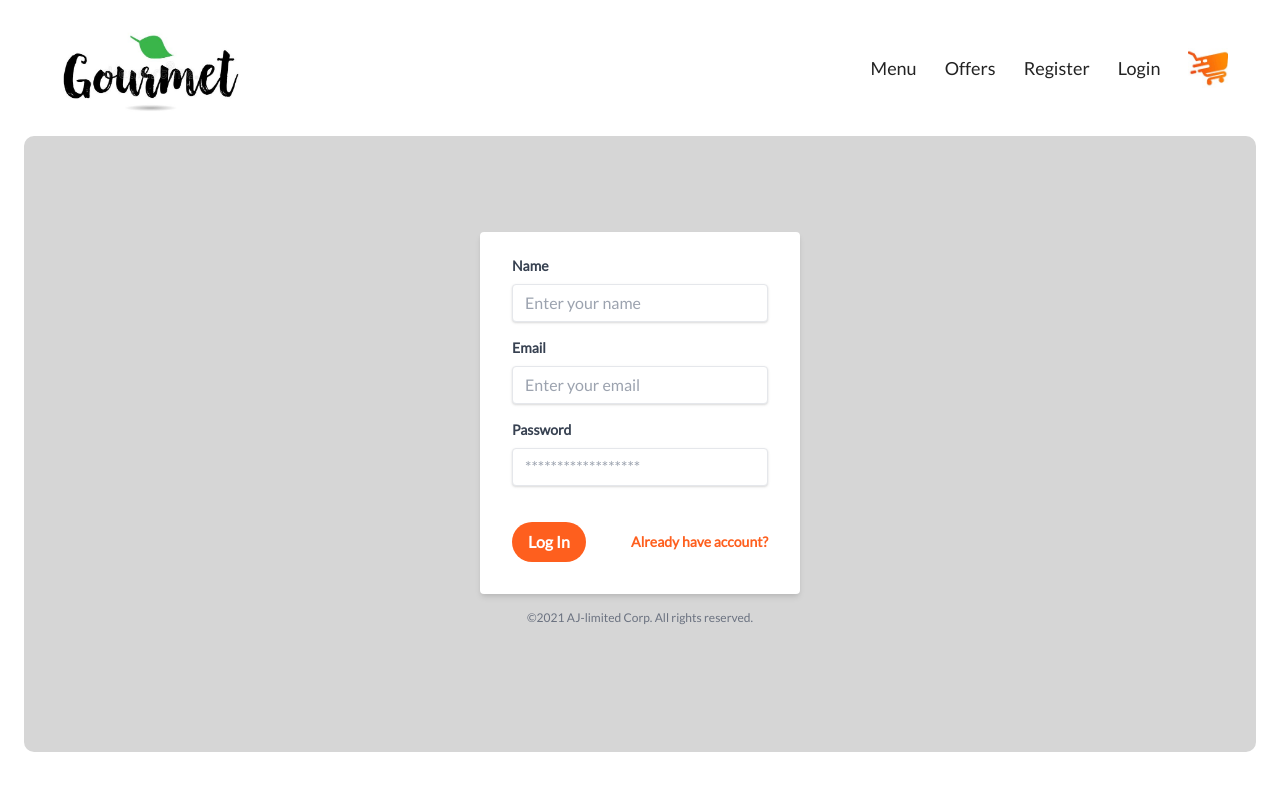
After one commit to skycode-akash/Gourmet, a Node server app: page /register in a window 1280 px wide. The commit adds this page. Run offline with Node 20, Linux system fonts and the light colour scheme; some libraries are stand-ins or nearby versions.

Commit message:
'add-cart-page-and-auth'

```diff
--- a/resources/scss/app.scss
+++ b/resources/scss/app.scss
@@ -78,3 +78,13 @@ section.cart{
         color: $primary;
     }
 }
+
+section.login{
+    min-height: 77vh;
+    a{
+        color: $primary;
+        &:hover{
+            color: $primary-hover;
+        }
+    }
+}
--- /dev/null
+++ b/resources/views/auth/register.ejs
@@ -0,0 +1,44 @@
+<section class="login hero flex justify-center pt-24">
+    <div class="w-full max-w-xs">
+        <form class="bg-white shadow-md rounded px-8 pt-6 pb-8 mb-4">
+            <div class="mb-4">
+                <label class="block text-gray-700 text-sm font-bold mb-2" for="username">
+                    Name
+                </label>
+                <input
+                    class="shadow appearance-none border rounded w-full py-2 px-3 text-gray-700 leading-tight focus:outline-none focus:shadow-outline"
+                    id="username" type="text" placeholder="Enter your name">
+            </div>
+            <div class="mb-4">
+                <label class="block text-gray-700 text-sm font-bold mb-2" for="username">
+                    Email
+                </label>
+                <input
+                    class="shadow appearance-none border rounded w-full py-2 px-3 text-gray-700 leading-tight focus:outline-none focus:shadow-outline"
+                    id="username" type="email" placeholder="Enter your email">
+            </div>
+            <div class="mb-6">
+                <label class="block text-gray-700 text-sm font-bold mb-2" for="password">
+                    Password
+                </label>
+                <input
+                    class="shadow appearance-none border  rounded w-full py-2 px-3 text-gray-700 mb-3 leading-tight focus:outline-none focus:shadow-outline"
+                    id="password" type="password" placeholder="******************">
+                <!-- <p class="text-red-500 text-xs italic">Please choose a password.</p> -->
+            </div>
+            <div class="flex items-center justify-between">
+                <button
+                    class="btn-primary rounded-full text-white font-bold py-2 px-4 rounded focus:outline-none focus:shadow-outline"
+                    type="button">
+                    Log In
+                </button>
+                <a class="inline-block align-baseline font-bold text-sm" href="/login">
+                    Already have account?
+                </a>
+            </div>
+        </form>
+        <p class="text-center text-gray-500 text-xs">
+            &copy;2021 AJ-limited Corp. All rights reserved.
+        </p>
+    </div>
+</section>
--- a/resources/views/customers/cart.ejs
+++ b/resources/views/customers/cart.ejs
@@ -1,7 +1,7 @@
 <section class="cart hero py-16">
 
     <div class="order container mx-auto w-1/2">
-        <div class="flex items-center border-b-2 border-gray-400 pb-4">
+        <div class="flex items-center border-b-2 border-gray-400 pb-4 px-5">
             <img class="h-14 rounded-2xl" src="/img/cart-fill-b.jpg" alt="inCart">
             <h1 class="font-bold ml-4 text-2xl">Order Summary</h1>
         </div>
--- a/resources/views/layout.ejs
+++ b/resources/views/layout.ejs
@@ -52,8 +52,8 @@
                 <ul class="flex items-center">
                     <li class="mr-7"><a href="#">Menu</a></li>
                     <li class="mr-7"><a href="#">Offers</a></li>
-                    <li class="mr-7"><a href="#">Register</a></li>
-                    <li class="mr-7"><a href="#">Login</a></li>
+                    <li class="mr-7"><a href="/register">Register</a></li>
+                    <li class="mr-7"><a href="/login">Login</a></li>
                     <li class="mr-7"><a href="#"><img class="cart-nav" src="/img/Cart2.jpg" alt="cart"></a></li>
                 </ul>
             </div>
--- a/server.js
+++ b/server.js
@@ -21,6 +21,14 @@ app.get('/cart', (req, res) => {
     res.render('customers/cart')
 })
 
+app.get('/login', (req, res) => {
+    res.render('auth/login')
+})
+
+app.get('/register', (req, res) => {
+    res.render('auth/register')
+})
+
 app.listen(PORT, () => {
     console.log(`Listing on port ${PORT}`)
 })
```
Also changed, not shown: resources/views/auth/login.ejs (added, +37 -0 lines), public/css/app.css.
